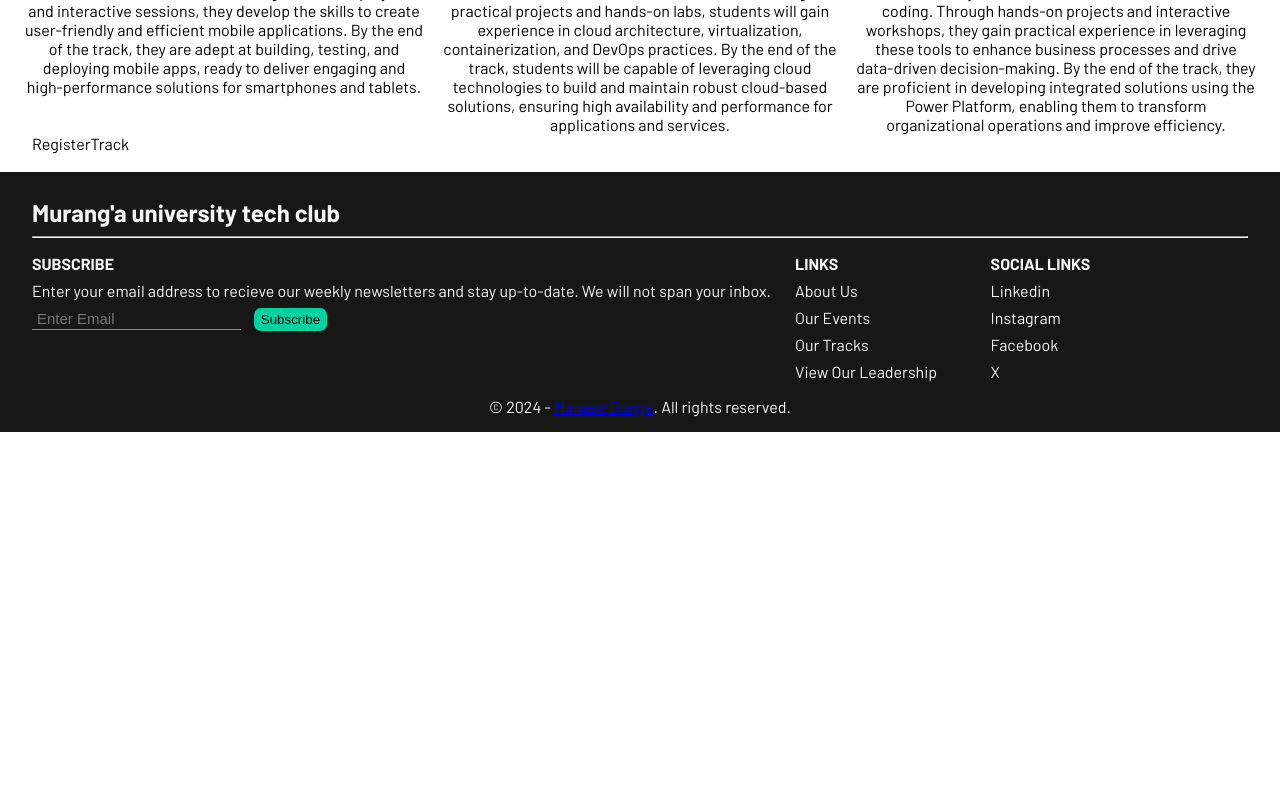
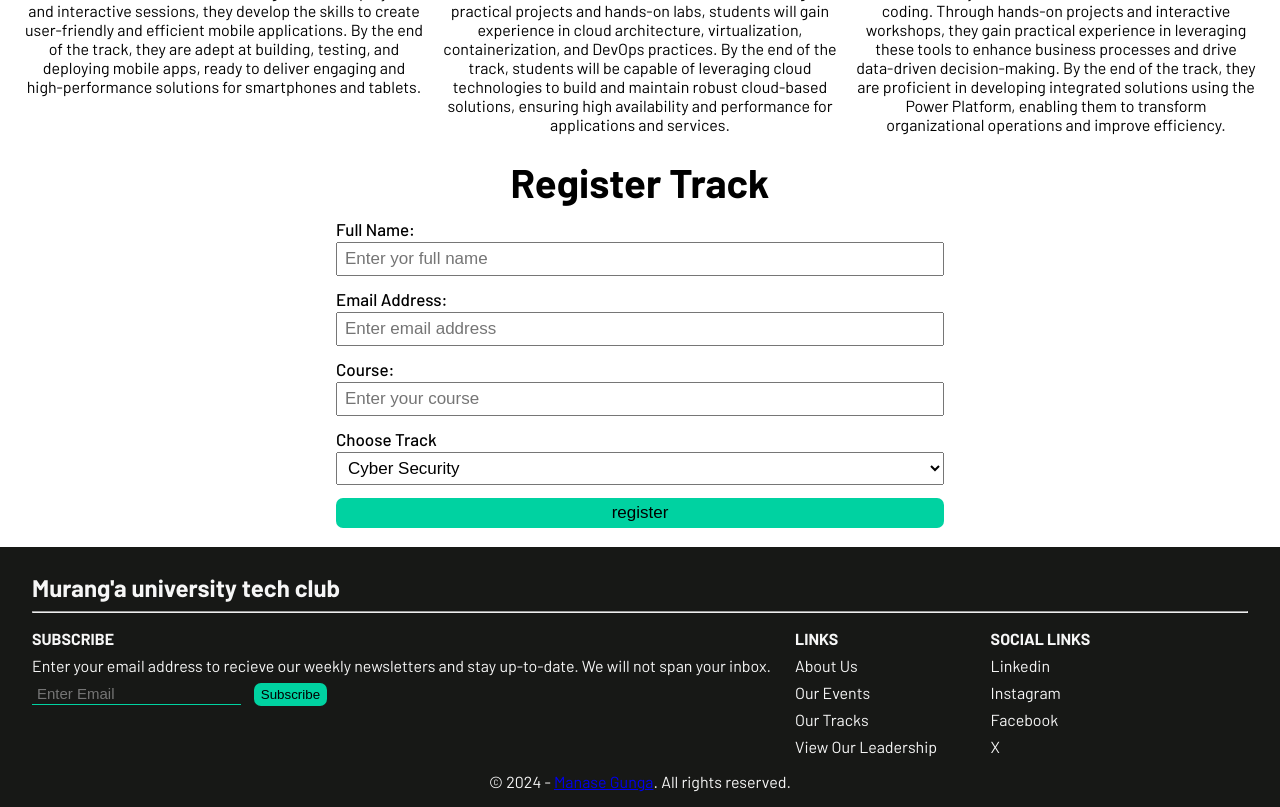
Before and after one commit to Manase44/MUTC, a React (Vite) app: page /tracks in a window 1280 px wide. Shown: the part 1220-2027 px from the top of the page. Before the commit the page ends 1652 px from the top, so only its background shows below. Built offline with nearby package versions, Linux system fonts and the light colour scheme.

Commit message:
add the track registration form

```diff
--- a/src/Pages/Track/RegisterTrack.jsx
+++ b/src/Pages/Track/RegisterTrack.jsx
@@ -1,5 +1,37 @@
 const RegisterTrack = () => {
-  return <div>RegisterTrack</div>;
+  return (
+    <section id="register" className="register-section">
+        <h1 className="section-title">register track</h1>
+        <form action="#" className="form">
+            <div className="form-input">
+                <label htmlFor="fullname">Full Name:</label>
+                <input type="text" name="fullname" id="fullname" placeholder="Enter yor full name"/>
+            </div>
+            <div className="form-input">
+                <label htmlFor="email">Email Address:</label>
+                <input type="email" name="email" id="email" placeholder="Enter email address"/>
+            </div>
+            <div className="form-input">
+                <label htmlFor="course">Course:</label>
+                <input type="text" name="course" id="course" placeholder="Enter your course"/>
+            </div>
+            <div className="form-input">
+                <label htmlFor="track">Choose Track</label>
+                <select name="track" id="track">
+                    <option value="cyber security">Cyber Security</option>
+                    <option value="UI/UX Design">UI/UX Design</option>
+                    <option value="mobile app develpment">Mobile App Development</option>
+                    <option value="web development">Web development</option>
+                    <option value="cloud engineering">Cloud Engineering</option>
+                    <option value="power platform">Power Platform</option>
+                </select>
+            </div>
+            <div className="form-submission">
+                <input type="submit" value="register" />
+            </div>
+        </form>
+    </section>
+  )
 };
 
 export default RegisterTrack;
--- a/src/Pages/Track/Tracks.css
+++ b/src/Pages/Track/Tracks.css
@@ -28,13 +28,71 @@
   text-align: center;
 }
 
+
+.register-section{
+    display: flex;
+    flex-direction: column;
+    justify-content: center;
+    align-items: center;
+    margin-top: 1.5rem;
+}
+.form{
+    width: 50%;
+}
+.form-input{
+    display: flex;
+    flex-direction: column;
+    gap: .2rem;
+    margin: .8rem auto;
+}
+.form-input label{
+    font-size: 17px;
+    font-weight: 500;
+}
+.form-input input, .form-input select, .form-submission input{
+    padding: 5px 7px;
+    font-size: 17px;
+    outline: none;
+}
+.form-input input:focus{
+    border: none;
+    border-bottom: 1px solid var(--secondary-color);
+}
+.form-submission input{
+    width: 100%;
+    border: none;
+    border-radius: 7px;
+    background-color: var(--secondary-color);
+    cursor: pointer;
+    transition: all .5s;
+}
+.form-submission input:hover{
+    background-color: transparent;
+    border: 1px solid var(--secondary-color);
+}
+
+
+
+
+
+
+
 @media screen and (max-width: 950px) {
   .track-section {
     grid-template-columns: repeat(2, 1fr);
   }
 }
-@media screen and (max-width: 950px) {
+@media screen and (max-width: 700px) {
   .track-section {
     grid-template-columns: repeat(1, auto);
   }
+  .form{
+    width: 70%;
 }
+
+}
+@media screen and (max-width: 576px){
+    .form{
+        width: 100%;
+    }
+}
```
